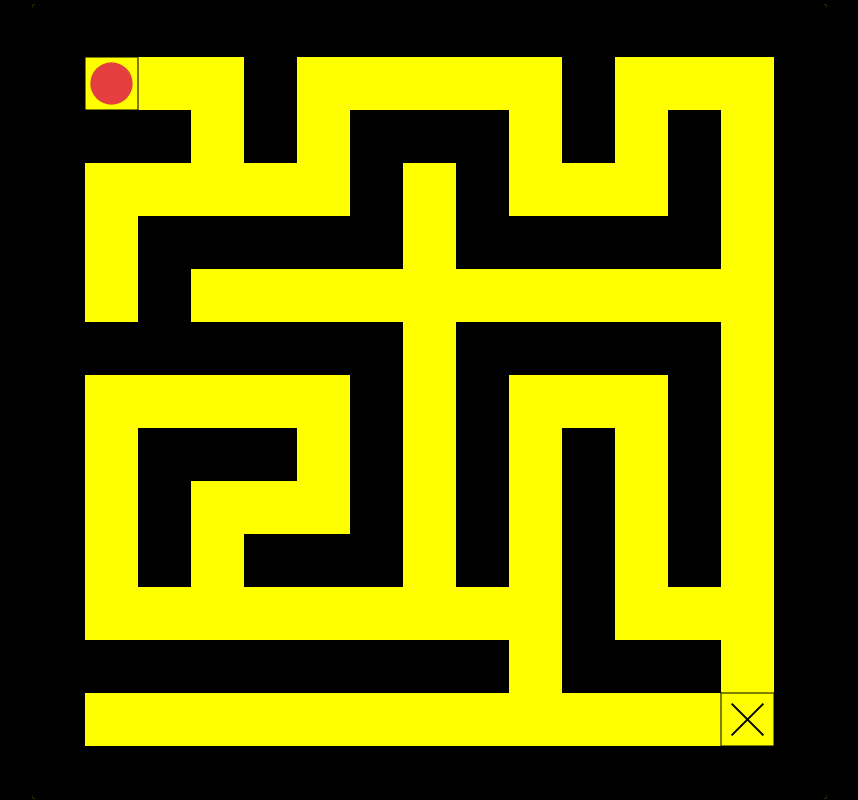
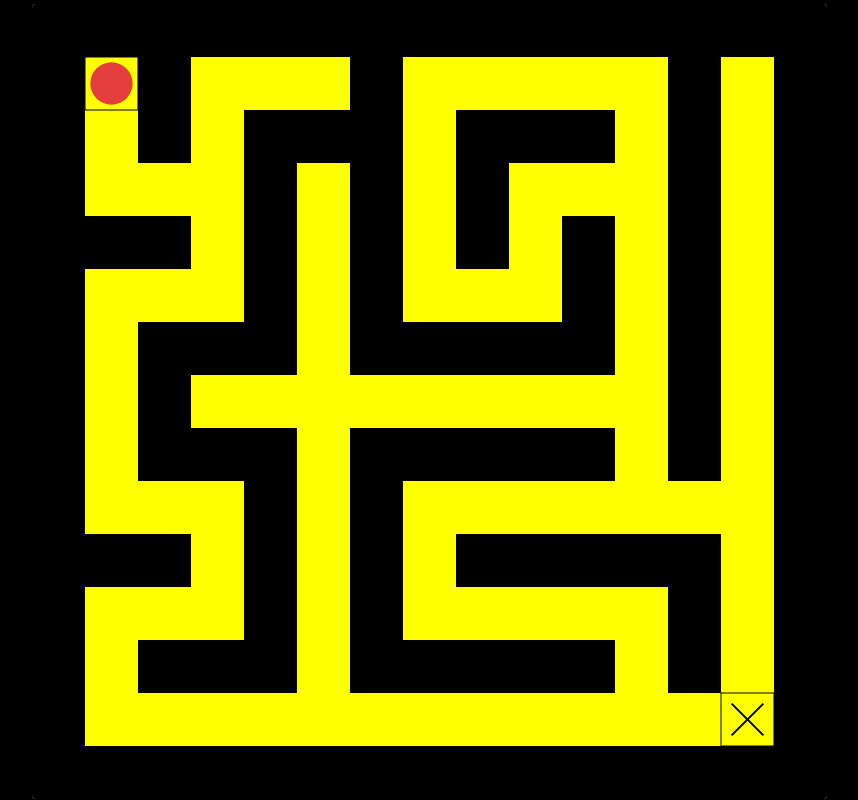
Before and after one commit to mattieDRFT/maze, a plain HTML site: page index.html in a window 1280 px wide. Shown: the whole page, without its empty margins (211-1069 px from the left). Drawn offline with nearby package versions, Linux system fonts and the light colour scheme.

Commit message:
Update index.html
13

```diff
--- a/index.html
+++ b/index.html
@@ -63,8 +63,8 @@
         let mouse = { x: 0, y: 0, isDown: false };
         let touch = { x: 0, y: 0, isDown: false };
 
-        // Maze configuration - A smaller, simpler maze for better mobile fit.
-        const maze = [
+        // Original maze layout (now treated as the source for transposition)
+        const originalMazeLayout = [
             [1,1,1,1,1,1,1,1,1,1,1,1,1,1,1],
             [1,0,0,0,1,0,0,0,0,0,1,0,0,0,1],
             [1,1,1,0,1,0,1,1,1,0,1,0,1,0,1],
@@ -82,6 +82,23 @@
             [1,1,1,1,1,1,1,1,1,1,1,1,1,1,1]
         ];
 
+        // Function to transpose the maze (rotate 90 degrees)
+        function transposeMaze(originalMaze) {
+            const rows = originalMaze.length;
+            const cols = originalMaze[0].length;
+            const newMaze = [];
+
+            for (let c = 0; c < cols; c++) {
+                newMaze[c] = [];
+                for (let r = 0; r < rows; r++) {
+                    newMaze[c][r] = originalMaze[r][c];
+                }
+            }
+            return newMaze;
+        }
+
+        // Transpose the maze for portrait orientation
+        const maze = transposeMaze(originalMazeLayout);
 
         let cellSize;
         // Ball physics parameters adjusted for the smaller maze (might feel faster with same values)
@@ -92,9 +109,11 @@
         let gameWon = false;
         let animationFrameId; // Stores the ID from requestAnimationFrame for cancellation
 
-        // Start and End points (in maze grid coordinates for the new maze)
+        // Start and End points (calculated for the transposed maze)
+        // Original (1,1) remains (1,1) after transposition of a square maze.
+        // Original end point (rows-2, cols-2) remains (newRows-2, newCols-2) for transposed.
         const startPoint = { row: 1, col: 1 };
-        const endPoint = { row: maze.length - 2, col: maze[0].length - 2 }; // Second to last row, second to last column
+        const endPoint = { row: maze.length - 2, col: maze[0].length - 2 };
 
         /**
          * Draws the red ball at its current calculated position.
@@ -129,11 +148,9 @@
             cellSize = Math.min(cellSizeFromWidth, cellSizeFromHeight);
 
             // Ensure a minimum practical size for touch, even if calculations suggest smaller.
-            // This acts as a floor to prevent elements from becoming minuscule on tiny screens.
             cellSize = Math.max(cellSize, 40); // Maintain a strong minimum cell size (e.g., 40px)
 
             // Re-calculate canvas dimensions based on the final determined cellSize.
-            // This makes sure the canvas's drawing area perfectly matches the maze at its best possible size.
             canvas.width = cols * cellSize;
             canvas.height = rows * cellSize;
 
@@ -332,8 +349,8 @@
 
         /**
          * Sets the target coordinates for the ball based on the user's mouse or touch input.
-         * @param {number} clientX - The X coordinate of the input event relative to the viewport.
-         * @param {number} clientY - The Y coordinate of the input event relative to the viewport.
+         * @param {number} clientX - The X coordinate of the point to check.
+         * @param {number} clientY - The Y coordinate of the point to check.
          */
         function setTargetPosition(clientX, clientY) {
             if (gameWon) return; // Ignore input if the game is already won
@@ -369,11 +386,9 @@
         // --- Event Listeners for Mouse and Touch Interactions ---
 
         // Dummy touchstart listener for iOS iframe compatibility
-        // This is a common workaround for iOS not properly activating touch events in iframes.
         document.addEventListener('touchstart', () => { /* no-op */ }, { passive: false });
 
         // Global touchmove listener to explicitly prevent default scrolling behaviour across the entire iframe content.
-        // This is crucial for preventing iOS from interpreting game touches as page scrolls.
         window.addEventListener('touchmove', (e) => { e.preventDefault(); }, { passive: false });
 
         // Mouse events (for desktop interaction)
```
